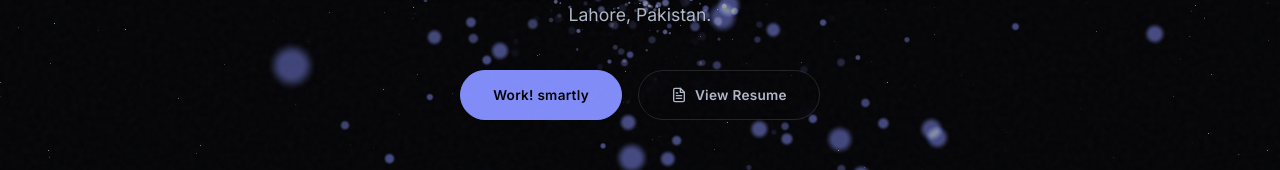
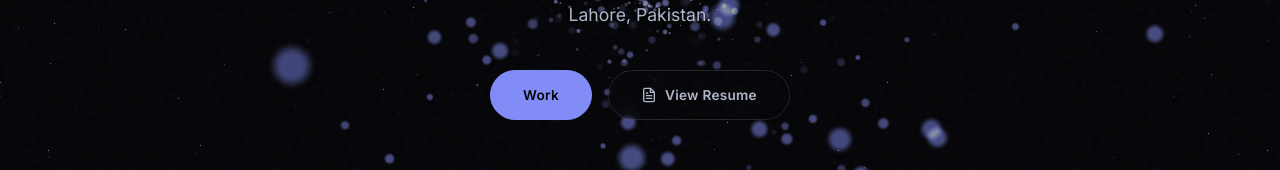
Before and after one commit to Aizaz-Noor/portfolio, a React (Vite) app: page / in a window 1280 px wide. Shown: the part 454-624 px from the top of the page. Built offline with nearby package versions, Linux system fonts and the light colour scheme; no server answers.

Commit message:
Rename Hero button to Work

```diff
--- a/src/pages/Hero.jsx
+++ b/src/pages/Hero.jsx
@@ -156,7 +156,7 @@ export default function Hero() {
             }}
             className="btn btn-primary"
           >
-            Work! smartly
+            Work
           </MagneticButton>
           <MagneticButton
             href="#"
```
